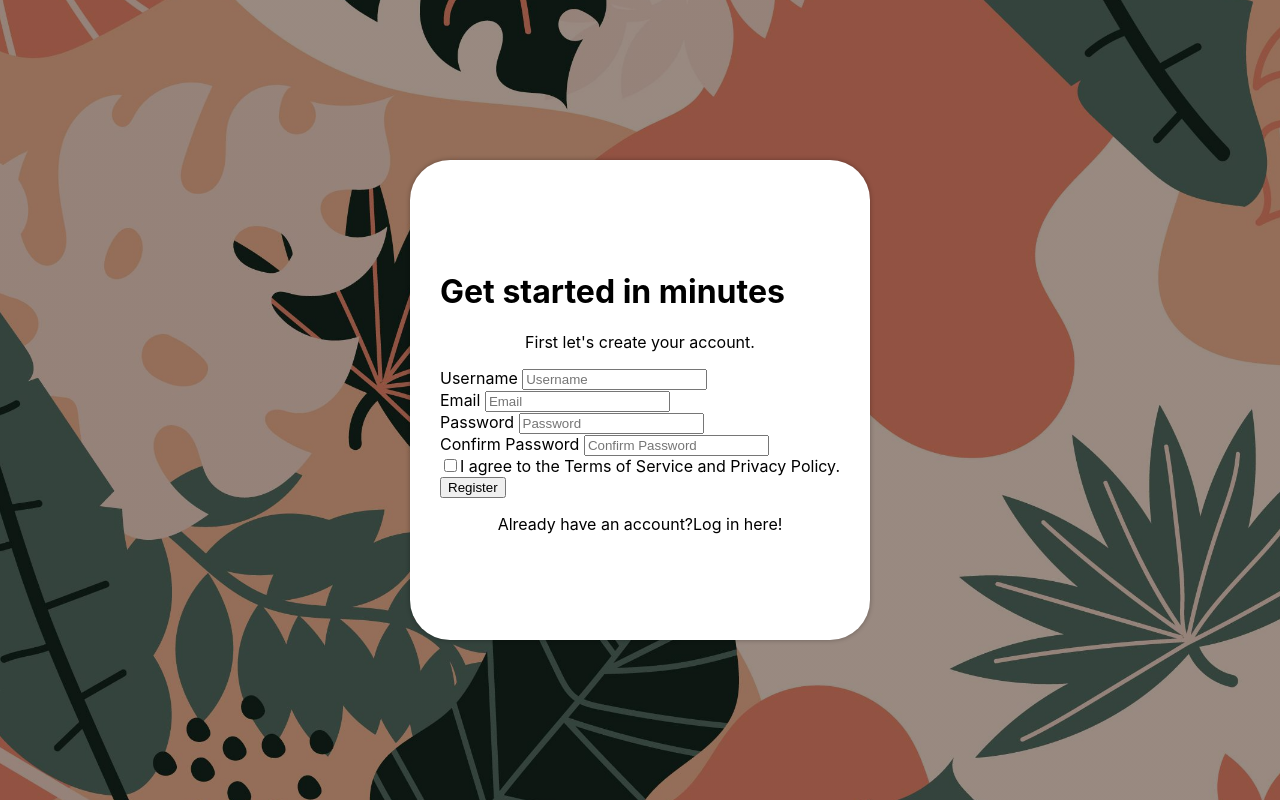
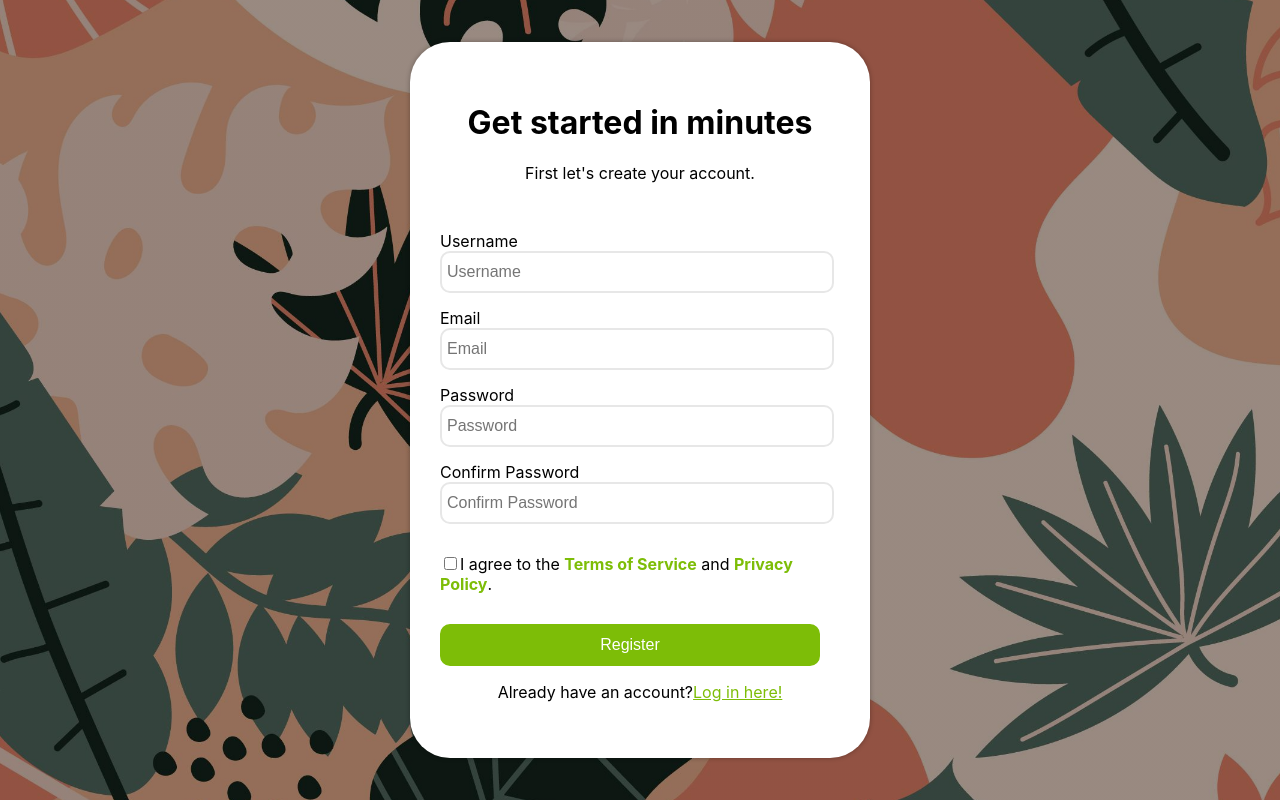
Before and after one commit to anhminhbo/BITS-Pomodoro-Music, a React (Create React App) app in the folder frontend/: page / in a window 1280 px wide. Built offline with nearby package versions, Linux system fonts and the light colour scheme; no server answers.

Commit message:
upd css Login Regis

```diff
--- a/frontend/src/components/Form.css
+++ b/frontend/src/components/Form.css
@@ -13,6 +13,7 @@
     width: 400px;
     min-height: 400px;
 }
+
 body {
     width: 100%;
     min-height: 100vh;
@@ -26,3 +27,74 @@
     align-items: center;
 
 }
+
+.forminput {
+    width: 95%;
+    /* height: 88%; */
+    border: 2px solid #e7e7e7;
+    padding: 15px 20px;
+    font-size: 1rem;
+    border-radius: 10px;
+    background: transparent;
+    outline: none;
+    transition: 0.3s;
+    padding: 10px 5px;
+}
+
+a {
+    color: #7dbd07;
+}
+
+strong {
+    color: #7dbd07;
+}
+
+.form-head {
+    text-align: center;
+}
+
+button {
+    text-align: center;
+    color: white;
+    width: 95%;
+    /* height: 88%; */
+    border: 2px solid #7dbd07;
+    padding: 15px 20px;
+    font-size: 1rem;
+    border-radius: 10px;
+    background: #7dbd07;
+    outline: none;
+    transition: 0.3s;
+    padding: 10px 5px;
+    cursor: pointer;
+}
+
+.username {
+    padding-top: 32px;
+    padding-bottom: 15px;
+}
+
+.email {
+    padding-bottom: 15px;
+}
+
+.password {
+    padding-bottom: 15px;
+}
+
+.confirm-password {
+    /* padding-bottom: 15px; */
+}
+
+.formbox {
+    cursor: pointer;
+}
+
+.checkbox {
+    padding: 30px 0px;
+    cursor: pointer;
+}
+
+/* .checkbox input:checked ~ .formbox {
+    background-color: #7dbd07;
+  } */
--- a/frontend/src/components/Login.js
+++ b/frontend/src/components/Login.js
@@ -6,25 +6,25 @@
 const LogIn = () => {
 
   return (
-    <div className='form'>
-        <div>
-        <h1>Login</h1>
-        </div>
+    <div className='container'>
         <div className='form-body'>
+            <div className='form-head'>
+                <h1>Login</h1>
+            </div>
             <form  method="post" action="login.php">
-                <div>
-                    <label for="username">Username</label>
-                    <input required id="username" type="text" name="username" maxlength="50"/>
+                <div className='username'>
+                    <label className='formlabel' for="username">Username</label>
+                    <input className='forminput' required id="username" type="text" name="username" maxlength="50"/>
                 </div>
-                <div>
-                    <label for="password">Password</label>
-                    <input required id="password" type="text" name="password" maxlength="50"/>
-
+                <div className='password'>
+                    <label className='formlabel' for="password">Password</label>
+                    <input className='forminput' required id="password" type="text" name="password" maxlength="50"/>
                 </div>
             </form>
-        </div>
-        <div>
-            <p>Don't have an account? <a href='./Register.js'>Register here.</a> </p>
+            <button type="submit" className='btn'>Log In</button>
+            <div>
+                <p>Don't have an account? <a href='./Register.js'>Register here.</a> </p>
+            </div>
         </div>
     </div>
   )
--- a/frontend/src/components/Register.js
+++ b/frontend/src/components/Register.js
@@ -32,32 +32,38 @@
   return (
     <div className="container">
       <div className="form-body">
-        <h1>Get started in minutes</h1>
-        <p>First let's create your account.</p>
+        <div className='form-head'>
+          <h1>Get started in minutes</h1>
+          <p>First let's create your account.</p>
+        </div>
         <form>
           <div className="username">
               <label className="formlabel" for="username">Username </label>
+              <br/>
               <input className="forminput" type="text" id="username" placeholder="Username"/>
           </div>
           <div className="email">
               <label className="formlabel" for="email">Email </label>
+              <br/>
               <input  type="email" id="email" className="forminput" placeholder="Email"/>
           </div>
           <div className="password">
               <label className="formlabel" for="password">Password </label>
+              <br/>
               <input className="forminput" type="password"  id="password" placeholder="Password"/>
           </div>
           <div className="confirm-password">
               <label className="formlabel" for="confirmPassword">Confirm Password </label>
+              <br/>
               <input className="forminput" type="password" id="confirmPassword" placeholder="Confirm Password"/>
           </div>
-          <div>
+          <div className='checkbox'>
             <input type="checkbox" className="formbox" id="checkbox" name='checkbox'/>
-            <label for="checkbox">I agree to the Terms of Service and Privacy Policy.</label>
+            <label for="checkbox">I agree to the <strong>Terms of Service</strong> and <strong>Privacy Policy</strong>.</label>
           </div>
         </form>
-        <button type="submit" class="btn">Register</button>
-        <p>Already have an account? <a>Log in here!</a></p>
+        <button type="submit" className='btn'>Register</button>
+        <p>Already have an account? <a href=''>Log in here!</a></p>
       </div>
     </div>
   )
```
